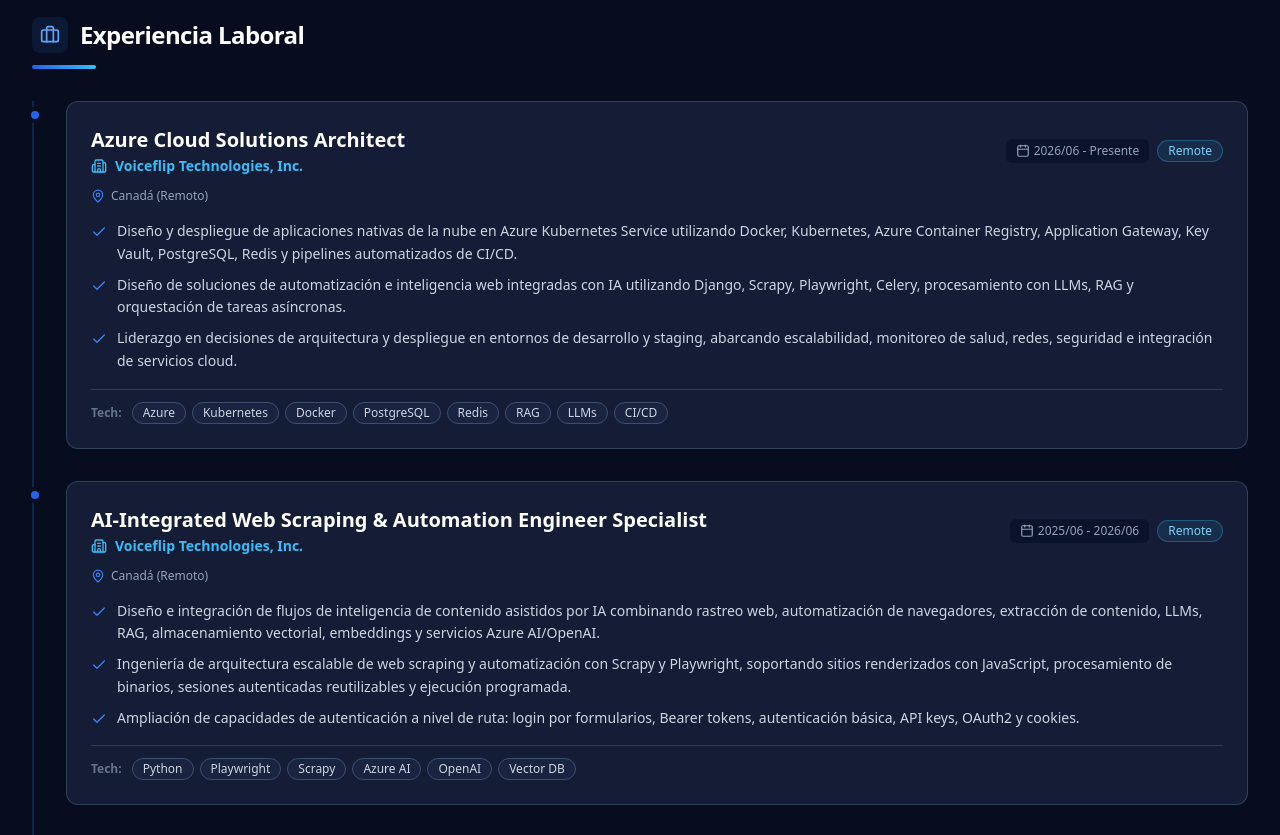
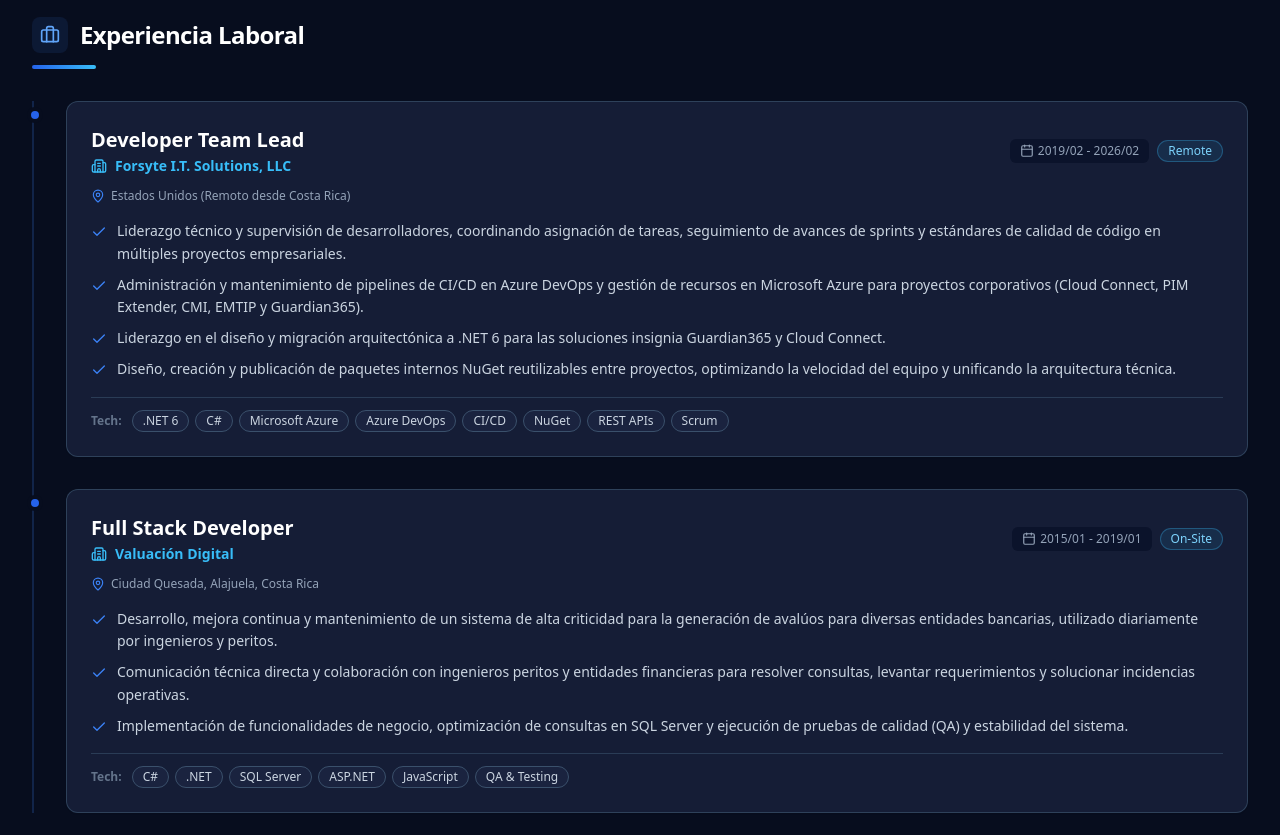
Before and after one commit to ronald32acunadev/curriculumvitae, a React (Vite) app: page / in a window 1280 px wide. Shown: the part 1960-2795 px from the top of the page. Built offline with nearby package versions, Linux system fonts and the light colour scheme; what @react-pdf/renderer would draw is missing.

Commit message:
feat(cv): update Section 4 with Ronald's genuine professional work experience

```diff
--- a/src/data/cvData.ts
+++ b/src/data/cvData.ts
@@ -50,77 +50,34 @@ export const cvData: BilingualCVData = {
     experience: [
       {
         id: "exp-1",
-        company: "Voiceflip Technologies, Inc.",
-        role: "Azure Cloud Solutions Architect",
-        location: "Canadá (Remoto)",
+        company: "Forsyte I.T. Solutions, LLC",
+        role: "Developer Team Lead",
+        location: "Estados Unidos (Remoto desde Costa Rica)",
         workplaceType: "Remote",
-        startDate: "2026/06",
-        endDate: "Presente",
+        startDate: "2019/02",
+        endDate: "2026/02",
         responsibilities: [
-          "Diseño y despliegue de aplicaciones nativas de la nube en Azure Kubernetes Service utilizando Docker, Kubernetes, Azure Container Registry, Application Gateway, Key Vault, PostgreSQL, Redis y pipelines automatizados de CI/CD.",
-          "Diseño de soluciones de automatización e inteligencia web integradas con IA utilizando Django, Scrapy, Playwright, Celery, procesamiento con LLMs, RAG y orquestación de tareas asíncronas.",
-          "Liderazgo en decisiones de arquitectura y despliegue en entornos de desarrollo y staging, abarcando escalabilidad, monitoreo de salud, redes, seguridad e integración de servicios cloud."
+          "Liderazgo técnico y supervisión de desarrolladores, coordinando asignación de tareas, seguimiento de avances de sprints y estándares de calidad de código en múltiples proyectos empresariales.",
+          "Administración y mantenimiento de pipelines de CI/CD en Azure DevOps y gestión de recursos en Microsoft Azure para proyectos corporativos (Cloud Connect, PIM Extender, CMI, EMTIP y Guardian365).",
+          "Liderazgo en el diseño y migración arquitectónica a .NET 6 para las soluciones insignia Guardian365 y Cloud Connect.",
+          "Diseño, creación y publicación de paquetes internos NuGet reutilizables entre proyectos, optimizando la velocidad del equipo y unificando la arquitectura técnica."
         ],
-        technologies: ["Azure", "Kubernetes", "Docker", "PostgreSQL", "Redis", "RAG", "LLMs", "CI/CD"]
+        technologies: [".NET 6", "C#", "Microsoft Azure", "Azure DevOps", "CI/CD", "NuGet", "REST APIs", "Scrum"]
       },
       {
         id: "exp-2",
-        company: "Voiceflip Technologies, Inc.",
-        role: "AI-Integrated Web Scraping & Automation Engineer Specialist",
-        location: "Canadá (Remoto)",
-        workplaceType: "Remote",
-        startDate: "2025/06",
-        endDate: "2026/06",
+        company: "Valuación Digital",
+        role: "Full Stack Developer",
+        location: "Ciudad Quesada, Alajuela, Costa Rica",
+        workplaceType: "On-Site",
+        startDate: "2015/01",
+        endDate: "2019/01",
         responsibilities: [
-          "Diseño e integración de flujos de inteligencia de contenido asistidos por IA combinando rastreo web, automatización de navegadores, extracción de contenido, LLMs, RAG, almacenamiento vectorial, embeddings y servicios Azure AI/OpenAI.",
-          "Ingeniería de arquitectura escalable de web scraping y automatización con Scrapy y Playwright, soportando sitios renderizados con JavaScript, procesamiento de binarios, sesiones autenticadas reutilizables y ejecución programada.",
-          "Ampliación de capacidades de autenticación a nivel de ruta: login por formularios, Bearer tokens, autenticación básica, API keys, OAuth2 y cookies."
+          "Desarrollo, mejora continua y mantenimiento de un sistema de alta criticidad para la generación de avalúos para diversas entidades bancarias, utilizado diariamente por ingenieros y peritos.",
+          "Comunicación técnica directa y colaboración con ingenieros peritos y entidades financieras para resolver consultas, levantar requerimientos y solucionar incidencias operativas.",
+          "Implementación de funcionalidades de negocio, optimización de consultas en SQL Server y ejecución de pruebas de calidad (QA) y estabilidad del sistema."
         ],
-        technologies: ["Python", "Playwright", "Scrapy", "Azure AI", "OpenAI", "Vector DB"]
-      },
-      {
-        id: "exp-3",
-        company: "Foresight Solutions, S.R.L.",
-        role: "Fundador y Director Ejecutivo (CEO)",
-        location: "Costa Rica (Presencial)",
-        workplaceType: "On-Site",
-        startDate: "2022/02",
-        endDate: "Presente",
-        responsibilities: [
-          "Fundación y dirección de empresa de consultoría tecnológica que ofrece desarrollo de software, IA, infraestructura en la nube, redes y servicios de TI a micro, pequeñas y medianas empresas.",
-          "Gestión de relaciones comerciales, administración general y supervisión del ciclo de vida completo de proyectos de software."
-        ],
-        technologies: ["Cloud", "AI Consulting", "Business Management", "Software Development"]
-      },
-      {
-        id: "exp-4",
-        company: "Universidad Técnica Nacional (UTN)",
-        role: "Docente y Profesor Universitario II",
-        location: "Costa Rica (Presencial)",
-        workplaceType: "On-Site",
-        startDate: "2018/02",
-        endDate: "Presente",
-        responsibilities: [
-          "Impartición de cursos en Ingeniería del Software, Ingeniería de TI, Ciencias Básicas y Administración de Recursos Tecnológicos.",
-          "Liderazgo en programas de extensión y acción social comunitaria antes de la transición a la facultad formal.",
-          "Mentoría y formación de nuevas generaciones de profesionales en tecnología."
-        ],
-        technologies: ["Software Engineering Education", "Mentorship", "Algorithms", "Databases"]
-      },
-      {
-        id: "exp-5",
-        company: "Forsyte I.T. Solutions, LLC. (Microsoft Gold Partner)",
-        role: "LATAM General Manager & Senior .NET Team Lead / DevOps",
-        location: "Estados Unidos (Remoto desde CR)",
-        workplaceType: "Remote",
-        startDate: "2019/02",
-        endDate: "2024/10",
-        responsibilities: [
-          "Progresión a través de múltiples roles técnicos y gerenciales: desde MDM Cloud Engineer y Desarrollador Full Stack .NET hasta Gerente General para Latinoamérica.",
-          "Dirección de equipos de desarrollo .NET, gestión de entregables e implementación de prácticas DevOps en Azure.",
-          "Gestión de operaciones de servicio y alineación con los estándares corporativos de Microsoft Gold Partner."
-        ],
-        technologies: [".NET", "C#", "Azure DevOps", "Cloud Management", "Team Leadership"]
+        technologies: ["C#", ".NET", "SQL Server", "ASP.NET", "JavaScript", "QA & Testing"]
       }
     ],
     education: [
@@ -268,77 +225,34 @@ export const cvData: BilingualCVData = {
     experience: [
       {
         id: "exp-1",
-        company: "Voiceflip Technologies, Inc.",
-        role: "Azure Cloud Solutions Architect",
-        location: "Canada (Remote / Work-from-Home)",
+        company: "Forsyte I.T. Solutions, LLC",
+        role: "Developer Team Lead",
+        location: "United States (Remote from Costa Rica)",
         workplaceType: "Remote",
-        startDate: "2026/06",
-        endDate: "Present",
+        startDate: "2019/02",
+        endDate: "2026/02",
         responsibilities: [
-          "Architected and deployed cloud-native applications on Azure Kubernetes Service using Docker, Kubernetes, Azure Container Registry, Application Gateway, Key Vault, PostgreSQL, Redis, and automated CI/CD pipelines.",
-          "Designed AI-integrated web intelligence and automation solutions using Django, Scrapy, Playwright, Celery, LLM processing, RAG, and asynchronous task orchestration.",
-          "Led architecture and deployment decisions across development and staging environments, including scalability, health monitoring, networking, security, and cloud service integration."
+          "Led and supervised development teams, managing sprint task assignments, monitoring project milestones, and enforcing clean code standards across multiple enterprise initiatives.",
+          "Architected and maintained CI/CD pipelines in Azure DevOps and managed Microsoft Azure cloud infrastructure and resources for mission-critical enterprise projects (Cloud Connect, PIM Extender, CMI, EMTIP, and Guardian365).",
+          "Spearheaded the architectural migration and development of new versions on .NET 6 for flagship platforms Guardian365 and Cloud Connect.",
+          "Authored, versioned, and published shared internal NuGet packages reused across multiple company projects, accelerating developer productivity and architectural consistency."
         ],
-        technologies: ["Azure", "Kubernetes", "Docker", "PostgreSQL", "Redis", "RAG", "LLMs", "CI/CD"]
+        technologies: [".NET 6", "C#", "Microsoft Azure", "Azure DevOps", "CI/CD", "NuGet", "REST APIs", "Scrum"]
       },
       {
         id: "exp-2",
-        company: "Voiceflip Technologies, Inc.",
-        role: "AI-Integrated Web Scraping & Automation Engineer Specialist",
-        location: "Canada (Remote / Work-from-Home)",
-        workplaceType: "Remote",
-        startDate: "2025/06",
-        endDate: "2026/06",
+        company: "Valuación Digital",
+        role: "Full Stack Developer",
+        location: "Ciudad Quesada, Alajuela, Costa Rica",
+        workplaceType: "On-Site",
+        startDate: "2015/01",
+        endDate: "2019/01",
         responsibilities: [
-          "Designed and integrated AI-assisted content intelligence workflows combining web crawling, browser automation, document/content extraction, LLM processing, Retrieval-Augmented Generation (RAG), vector storage, embeddings, and Azure AI/OpenAI services.",
-          "Engineered a scalable web scraping and browser-automation architecture using Scrapy and Playwright, supporting JavaScript-rendered websites, binary content handling, reusable authenticated sessions, route-specific crawling, and scheduled execution.",
-          "Expanded authentication capabilities from site-level configuration to route-level authentication, supporting form-based login, Bearer tokens, Basic Authentication, API keys, OAuth2, and cookies."
+          "Developed, enhanced, and maintained a mission-critical appraisal valuation system used by major banking and financial entities and certified appraisal engineers.",
+          "Directly engaged with appraisal engineers and banking stakeholders to troubleshoot operational issues, clarify business requirements, and provide rapid technical support.",
+          "Implemented core application features, optimized complex SQL Server database queries, and performed rigorous quality assurance and testing to ensure compliance with financial standards."
         ],
-        technologies: ["Python", "Playwright", "Scrapy", "Azure AI", "OpenAI", "Vector DB"]
-      },
-      {
-        id: "exp-3",
-        company: "Foresight Solutions, S.R.L.",
-        role: "Founder & CEO: General Manager and Administrator",
-        location: "Costa Rica (On-Site)",
-        workplaceType: "On-Site",
-        startDate: "2022/02",
-        endDate: "Present",
-        responsibilities: [
-          "Founded and manage a technology consulting company providing software development, AI, cloud infrastructure, networking, and IT services to micro, small, and medium-sized enterprises.",
-          "Led business development, administrative leadership, and complete lifecycle execution of custom enterprise software projects."
-        ],
-        technologies: ["Cloud", "AI Consulting", "Business Management", "Software Development"]
-      },
-      {
-        id: "exp-4",
-        company: "Universidad Técnica Nacional (UTN)",
-        role: "Lecturer and Professor II",
-        location: "Costa Rica (On-Site)",
-        workplaceType: "On-Site",
-        startDate: "2018/02",
-        endDate: "Present",
-        responsibilities: [
-          "Taught courses across Software Engineering, IT Engineering, Finances, Basic Sciences, and Shared Services Management programs for university degrees.",
-          "Delivered extension and social-action programs and projects before transitioning to a formal faculty appointment.",
-          "Mentored and guided undergraduate engineering students in real-world software architecture practices."
-        ],
-        technologies: ["Software Engineering Education", "Mentorship", "Algorithms", "Databases"]
-      },
-      {
-        id: "exp-5",
-        company: "Forsyte I.T. Solutions, LLC. (Microsoft Gold Partner)",
-        role: "LATAM General Manager & Senior .NET Development Team Lead / DevOps",
-        location: "United States (Remote from CR)",
-        workplaceType: "Remote",
-        startDate: "2019/02",
-        endDate: "2024/10",
-        responsibilities: [
-          "Progressed through multiple technical and management roles, starting as an MDM Cloud Engineer and .NET Full Stack Developer and culminating as LATAM General Manager.",
-          "Directed .NET engineering teams, managed client milestones, and instituted CI/CD and DevOps standards on Microsoft Azure.",
-          "Maintained service excellence and operational alignment with Microsoft Gold Partner quality benchmarks."
-        ],
-        technologies: [".NET", "C#", "Azure DevOps", "Cloud Management", "Team Leadership"]
+        technologies: ["C#", ".NET", "SQL Server", "ASP.NET", "JavaScript", "QA & Testing"]
       }
     ],
     education: [
```
Also changed, not shown: 1 other file (tests, documents, lock files or other folders).
